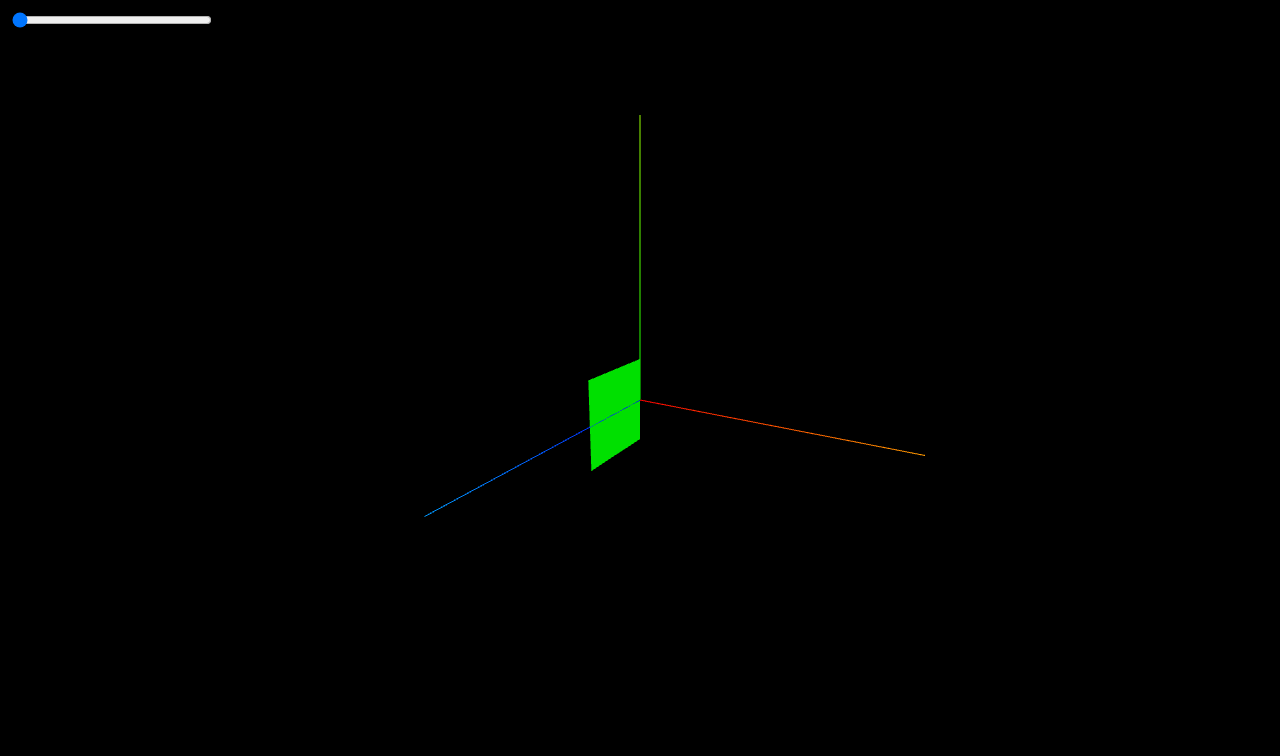
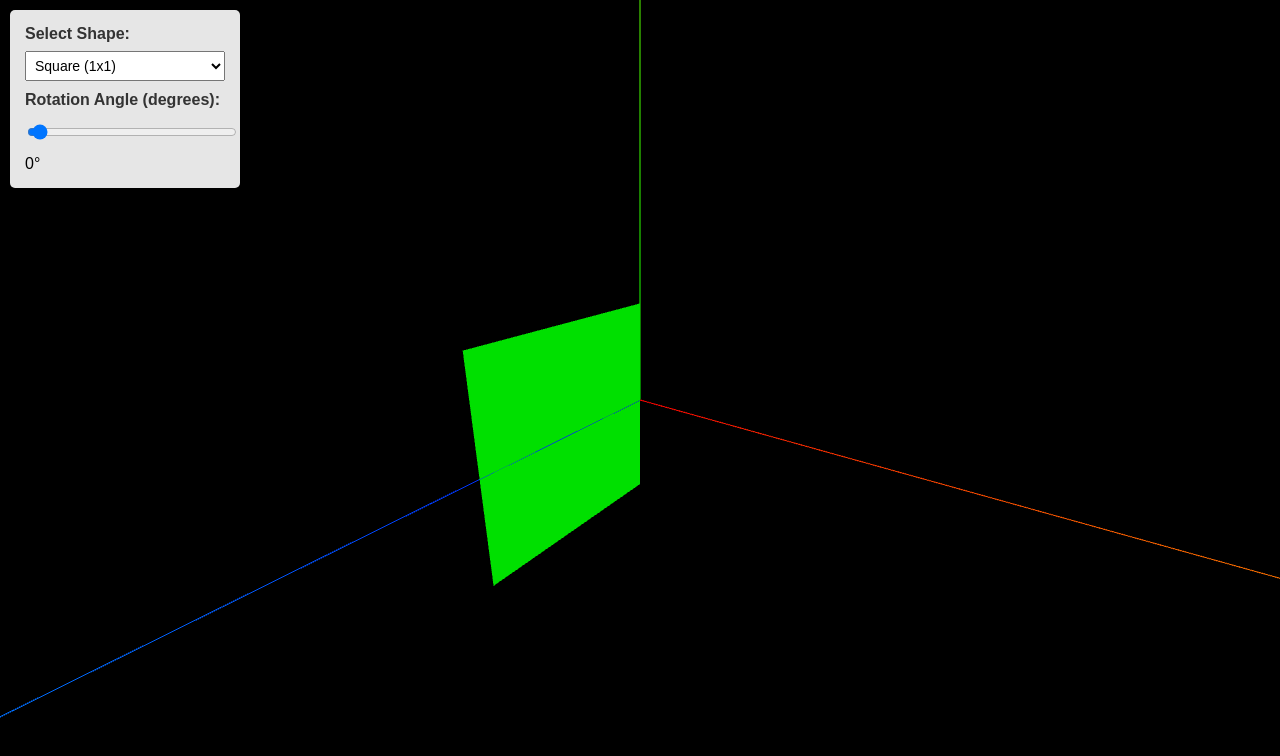
Before and after one commit to pushingcee/CylinderVisualization, a plain HTML site: page index.html in a window 1280 px wide. Drawn offline with nearby package versions, Linux system fonts and the light colour scheme; animation ran at ten frames a second.

Commit message:
adding visualization

```diff
--- a/index.html
+++ b/index.html
@@ -5,16 +5,45 @@
   <title>Synced Rectangle & Cylinder (Global OrbitControls)</title>
   <style>
     body { margin: 0; overflow: hidden; }
-    #slider {
+    #controls {
       position: absolute;
       top: 10px;
       left: 10px;
+      background: rgba(255, 255, 255, 0.9);
+      padding: 15px;
+      border-radius: 5px;
+      font-family: Arial, sans-serif;
+    }
+    label {
+      display: block;
+      margin-bottom: 8px;
+      font-weight: bold;
+      color: #333;
+    }
+    select, #slider {
       width: 200px;
+      padding: 5px;
+      margin-bottom: 10px;
+      font-size: 14px;
+    }
+    #slider {
+      width: 100%;
     }
   </style>
 </head>
 <body>
+  <div id="controls">
+    <label for="shapeSelect">Select Shape:</label>
+    <select id="shapeSelect">
+      <option value="square">Square (1x1)</option>
+      <option value="rectangle">Rectangle (1x0.5)</option>
+      <option value="triangle">Right Triangle (1x0.7)</option>
+    </select>
+
+    <label for="slider">Rotation Angle (degrees):</label>
     <input id="slider" type="range" min="0" max="360" value="0"/>
+    <span id="angleDisplay">0°</span>
+  </div>
 
   <!-- Three.js (older version) + OrbitControls that attach to THREE -->
   <script src="https://unpkg.com/three@0.131.3/build/three.min.js"></script>
@@ -26,7 +55,7 @@
 
     // Camera
     const camera = new THREE.PerspectiveCamera(75, window.innerWidth/window.innerHeight, 0.1, 1000);
-    camera.position.set(3, 2, 5);
+    camera.position.set(1.5, 1, 2);
 
     // Renderer
     const renderer = new THREE.WebGLRenderer({ antialias: true });
@@ -46,65 +75,127 @@
     scene.add(light);
     scene.add(new THREE.AmbientLight(0xffffff, 0.3));
 
-    // --- 1) Rectangle setup ---
-    // We want a rectangle of width=1 (the "radius"), rotating around x=0.
-    // By default, PlaneGeometry(1,1) is centered at (0,0). We shift it so its left edge is at x=0.
-    const rectGeo = new THREE.PlaneGeometry(1, 1);
-    rectGeo.translate(0.5, 0, 0);
-    // Make it DoubleSide so we can see it from behind
-    const rectMat = new THREE.MeshPhongMaterial({ color: 0x00ff00, side: THREE.DoubleSide });
-    const rectangle = new THREE.Mesh(rectGeo, rectMat);
-	rectGeo.rotateY(-Math.PI / 2);
+    // --- Shape definitions ---
+    const shapeConfigs = {
+      square: { width: 1, height: 1, description: "Square" },
+      rectangle: { width: 1, height: 0.5, description: "Rectangle" },
+      triangle: { width: 1, height: 0.7, description: "Right Triangle" }
+    };
 
+    let currentShape = 'square';
+    const shapeSelect = document.getElementById('shapeSelect');
+    const slider = document.getElementById('slider');
+    const angleDisplay = document.getElementById('angleDisplay');
 
-    // Put rectangle in a pivot group so it can rotate around x=0
+    // --- Helper: Create geometry for selected shape ---
+    function createShapeGeometry(shapeType) {
+      const config = shapeConfigs[shapeType];
+      let geo;
+
+      if (shapeType === 'triangle') {
+        // Create right triangle using BufferGeometry
+        // Triangle with vertices at (0,0), (width,0), (0,height)
+        const vertices = new Float32Array([
+          0, 0, 0,           // vertex 0: rotation axis point
+          config.width, 0, 0, // vertex 1: right angle point
+          0, config.height, 0 // vertex 2: opposite cathetus
+        ]);
+        const indices = new Uint16Array([0, 1, 2]);
+
+        geo = new THREE.BufferGeometry();
+        geo.setAttribute('position', new THREE.BufferAttribute(vertices, 3));
+        geo.setIndex(new THREE.BufferAttribute(indices, 1));
+        geo.computeVertexNormals();
+      } else {
+        // Rectangle or Square: PlaneGeometry, shifted so left edge is at x=0
+        geo = new THREE.PlaneGeometry(config.width, config.height);
+        geo.translate(config.width / 2, 0, 0);
+      }
+
+      geo.rotateY(-Math.PI / 2);
+      return geo;
+    }
+
+    // --- 1) Shape mesh setup ---
+    const shapeMat = new THREE.MeshPhongMaterial({ color: 0x00ff00, side: THREE.DoubleSide });
+    let shape = new THREE.Mesh(createShapeGeometry('square'), shapeMat);
+
+    // Put shape in a pivot group so it can rotate around x=0
     const pivot = new THREE.Group();
-    pivot.add(rectangle);
+    pivot.add(shape);
     scene.add(pivot);
 
-    // By default, the plane is in the XY-plane facing +Z. That’s fine.
-
     // --- 2) Cylinder setup ---
-    // We'll keep the cylinder in the scene (NOT attached to pivot).
-    // That way it doesn't physically rotate. Instead, we'll generate partial revolve geometry.
     const cylMat = new THREE.MeshPhongMaterial({ color: 0x0000ff, side: THREE.DoubleSide });
     let cylinder = new THREE.Mesh(new THREE.BufferGeometry(), cylMat);
     scene.add(cylinder);
 
-    // We want the cylinder’s axis also at x=0, same as the rectangle pivot.
-    // CylinderGeometry by default is centered on the Y-axis. For revolve about the Y-axis,
-    // the radius extends along X and Z. That’s exactly what we want.
-
-    // --- 3) Slider logic ---
-    const slider = document.getElementById('slider');
-    slider.addEventListener('input', () => {
+    // --- 3) Update function ---
+    function updateVisualization() {
       const angleDeg = Number(slider.value);
       const angleRad = THREE.MathUtils.degToRad(angleDeg);
+      const config = shapeConfigs[currentShape];
 
-      // A) Physically rotate the rectangle
-      //    so its "right edge" is at angleRad around x=0
+      // Update angle display
+      angleDisplay.textContent = angleDeg + '°';
+
+      // A) Physically rotate the shape
       pivot.rotation.y = angleRad;
 
-      // B) Rebuild the partial cylinder geometry from 0..angleRad
+      // B) Rebuild the partial cylinder/cone geometry
       cylinder.geometry.dispose();
+
+      if (currentShape === 'triangle') {
+        // For triangle: create a cone with height matching the triangle's cathetus
+        // and radius matching the other cathetus
+        const geo = new THREE.ConeGeometry(
+          /* radius   = */ config.width,
+          /* height   = */ config.height,
+          /* segments = */ 32,
+          /* heightSegs = */ 1,
+          /* openEnded = */ false,
+          /* thetaStart = */ 0,
+          /* thetaLength = */ angleRad
+        );
+        // Position cone so its base is centered and rotates around the origin correctly
+        geo.translate(0, config.height / 2, 0);
+        cylinder.geometry = geo;
+      } else {
+        // For rectangle/square: use CylinderGeometry
         const geo = new THREE.CylinderGeometry(
-        /* radiusTop   = */ 1,
-        /* radiusBottom= */ 1,
-        /* height      = */ 1,
+          /* radiusTop   = */ config.width,
+          /* radiusBottom= */ config.width,
+          /* height      = */ config.height,
           /* radialSegs  = */ 32,
           /* heightSegs  = */ 1,
           /* openEnded   = */ false,
           /* thetaStart  = */ 0,
-        /* thetaLength = */ angleRad  // partial revolve
+          /* thetaLength = */ angleRad
         );
-      // We do NOT translate the cylinder geometry.
-      // So its axis is exactly at x=0, matching pivot's axis.
+        cylinder.geometry = geo;
+      }
+    }
 
-      cylinder.geometry = geo;
+    // --- 4) Event listeners ---
+    shapeSelect.addEventListener('change', () => {
+      currentShape = shapeSelect.value;
+
+      // Replace the shape mesh
+      pivot.remove(shape);
+      shape.geometry.dispose();
+      shape = new THREE.Mesh(createShapeGeometry(currentShape), shapeMat);
+      pivot.add(shape);
+
+      // Update visualization
+      updateVisualization();
+    });
+
+    slider.addEventListener('input', () => {
+      updateVisualization();
     });
 
     // Initialize
-    slider.dispatchEvent(new Event('input'));
+    updateVisualization();
 
     // Render
     function animate() {
```
Also changed, not shown: 1 other file. Lines whose indentation alone changed are shown as unchanged.
